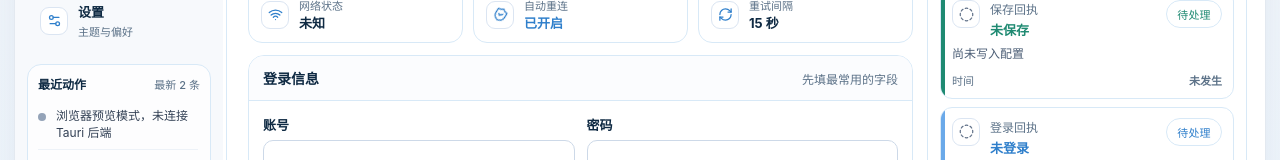
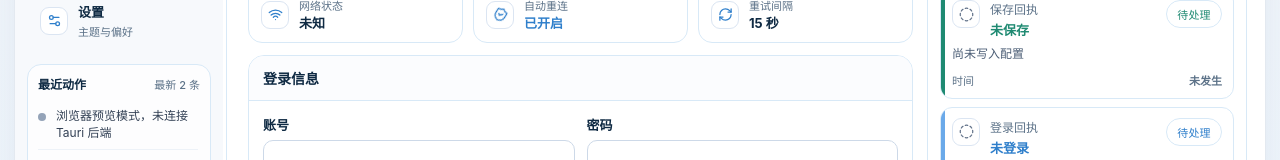
Before and after one commit to QianyeSu/GDOU-net-login, a React (Vite) app in the folder frontend/: page / in a window 1280 px wide. Shown: the part 238-398 px from the top of the page. Built offline with nearby package versions, Linux system fonts and the light colour scheme.

Commit message:
chore: remove note about filling common fields in login information

```diff
--- a/frontend/src/main.jsx
+++ b/frontend/src/main.jsx
@@ -666,7 +666,6 @@ function App() {
                   <div className="panel-section">
                     <div className="panel-head">
                       <h3>登录信息</h3>
-                      <div className="note">先填最常用的字段</div>
                     </div>
                     <div className="panel-body">
                       <div className="grid two-col">
```
